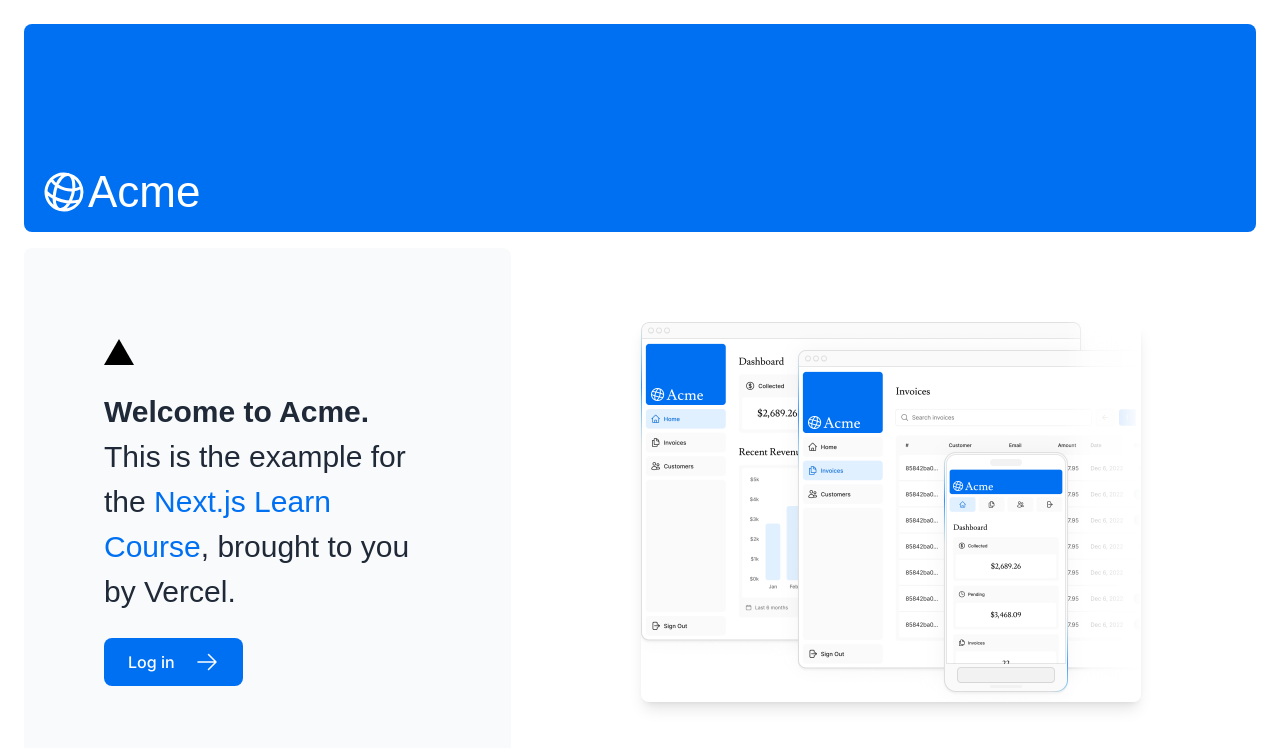
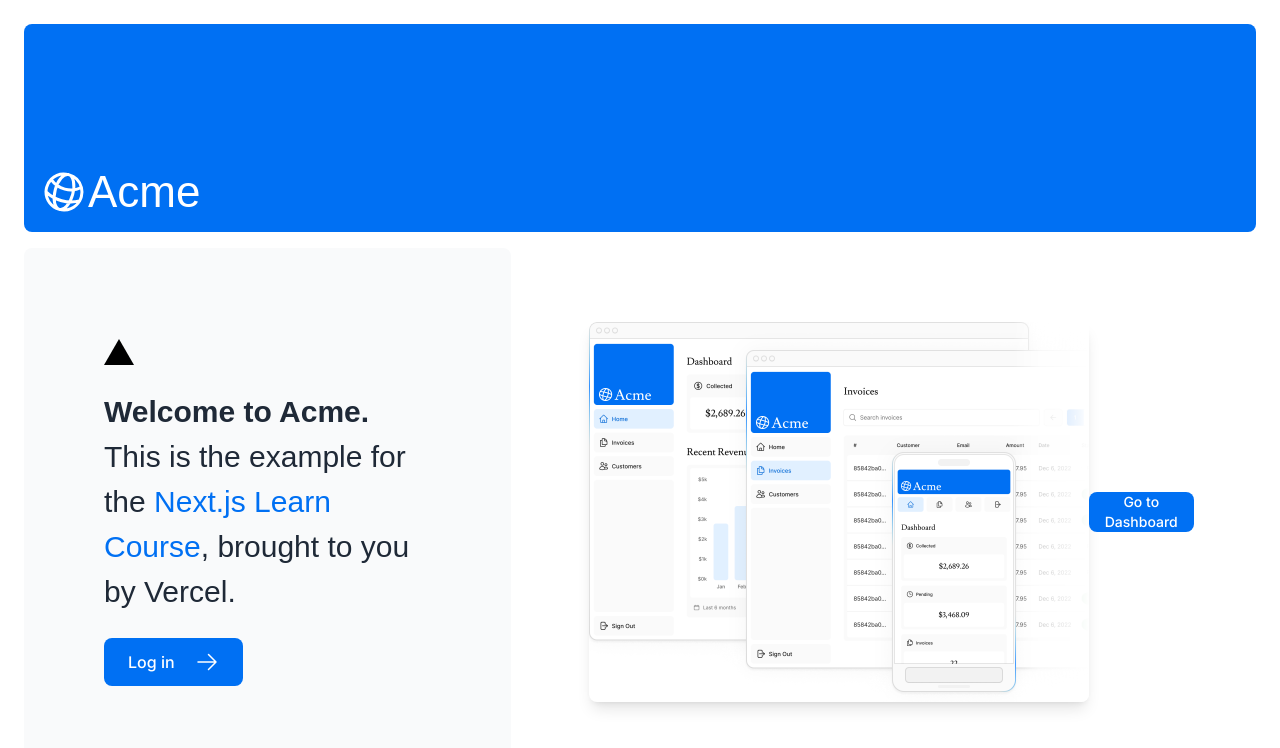
Before and after one commit to Ahsan22ali/nextjs-dashboard, a Next.js app: page / in a window 1280 px wide. Shown: the top 748 px of the page. Built offline with nearby package versions, Linux system fonts and the light colour scheme; a web font is replaced by a local one.

Commit message:
Added login page and dashboard components

```diff
--- a/app/page.tsx
+++ b/app/page.tsx
@@ -47,7 +47,9 @@ export default function Page() {
         className="block md:hidden"
         alt="Screenshot of the dashboard project showing mobile version"
       />
-
+     <Button className="hidden md:block">
+        <Link href="/dashboard">Go to Dashboard</Link>
+      </Button>
         </div>
       </div>
     </main>
```
